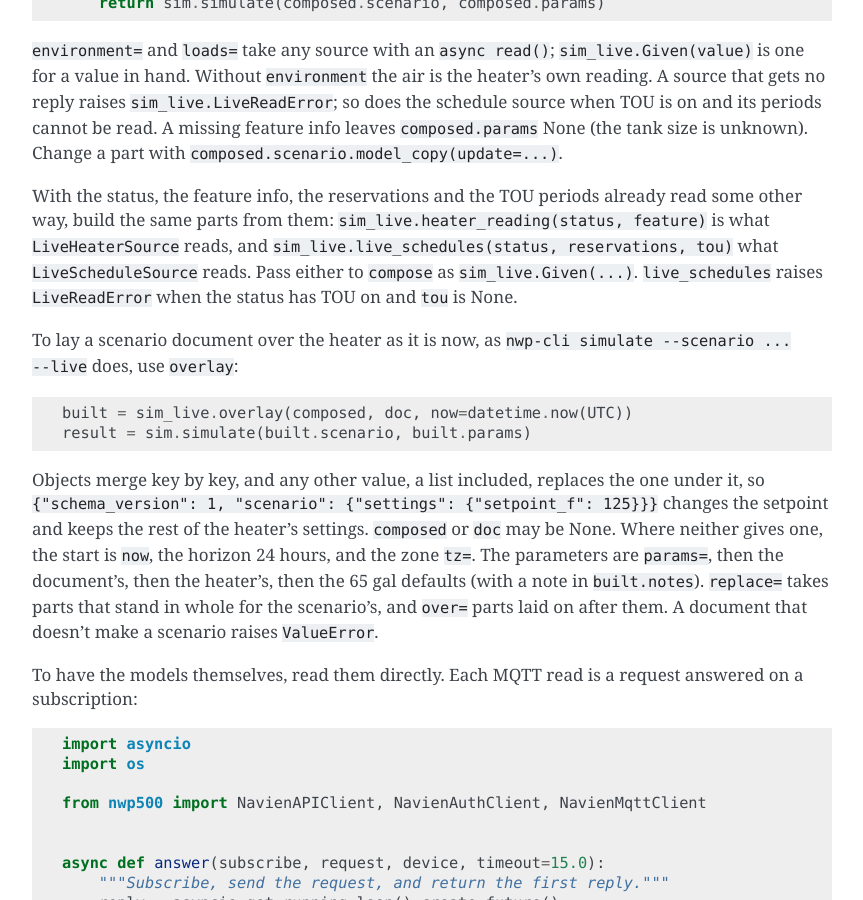
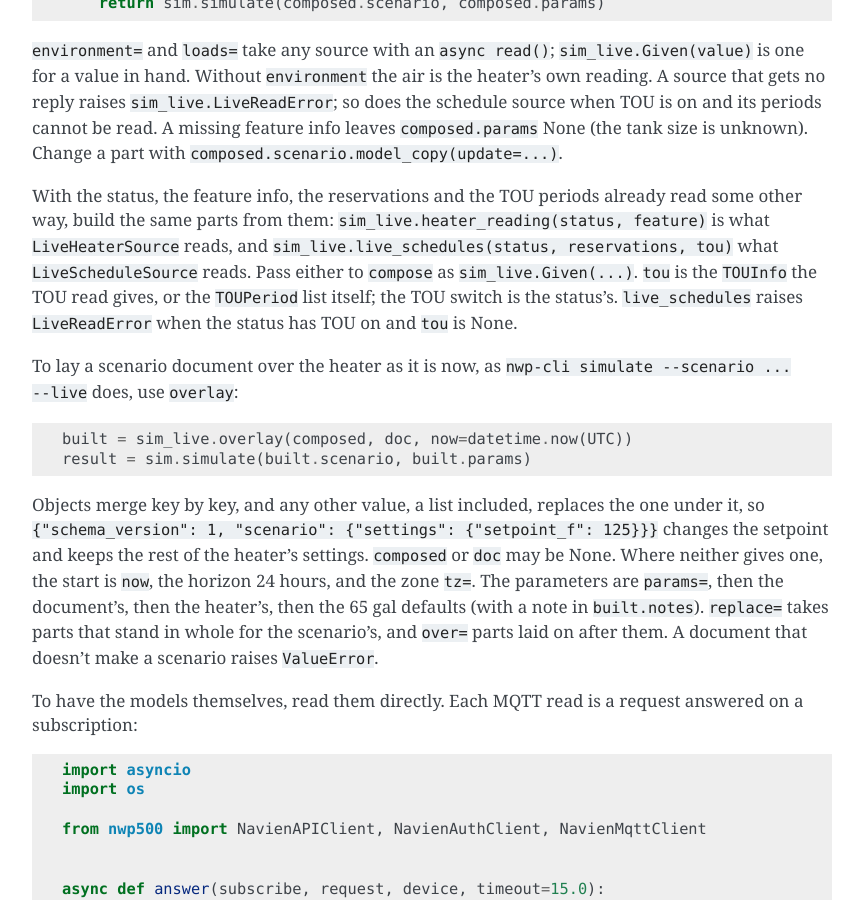
Before and after one commit to eman/nwp500-python, a Sphinx documentation site: the page built from docs/how-to/simulate-heater.rst, in a window 1280 px wide and 900 px high, scrolled down 4232 px. Shown: the whole window, without its empty margins (338-1201 px from the left). Built offline with Sphinx 7.4.7, drawn with Linux system fonts in a browser that asks for light colours.

Commit message:
feat(sim_live): live_schedules takes the TOU periods as a list too
A caller that keeps the periods flat (as the MQTT write confirmation
gives them) passes them as they are; the TOU switch stays the status's.

```diff
--- a/docs/how-to/simulate-heater.rst
+++ b/docs/how-to/simulate-heater.rst
@@ -229,8 +229,10 @@ periods already read some other way, build the same parts from them:
 ``sim_live.heater_reading(status, feature)`` is what
 ``LiveHeaterSource`` reads, and ``sim_live.live_schedules(status,
 reservations, tou)`` what ``LiveScheduleSource`` reads. Pass either to
-``compose`` as ``sim_live.Given(...)``. ``live_schedules`` raises
-``LiveReadError`` when the status has TOU on and ``tou`` is None.
+``compose`` as ``sim_live.Given(...)``. ``tou`` is the ``TOUInfo`` the
+TOU read gives, or the ``TOUPeriod`` list itself; the TOU switch is the
+status's. ``live_schedules`` raises ``LiveReadError`` when the status
+has TOU on and ``tou`` is None.
 
 To lay a scenario document over the heater as it is now, as
 ``nwp-cli simulate --scenario ... --live`` does, use ``overlay``:
```
Also changed, not shown: 2 other files.
